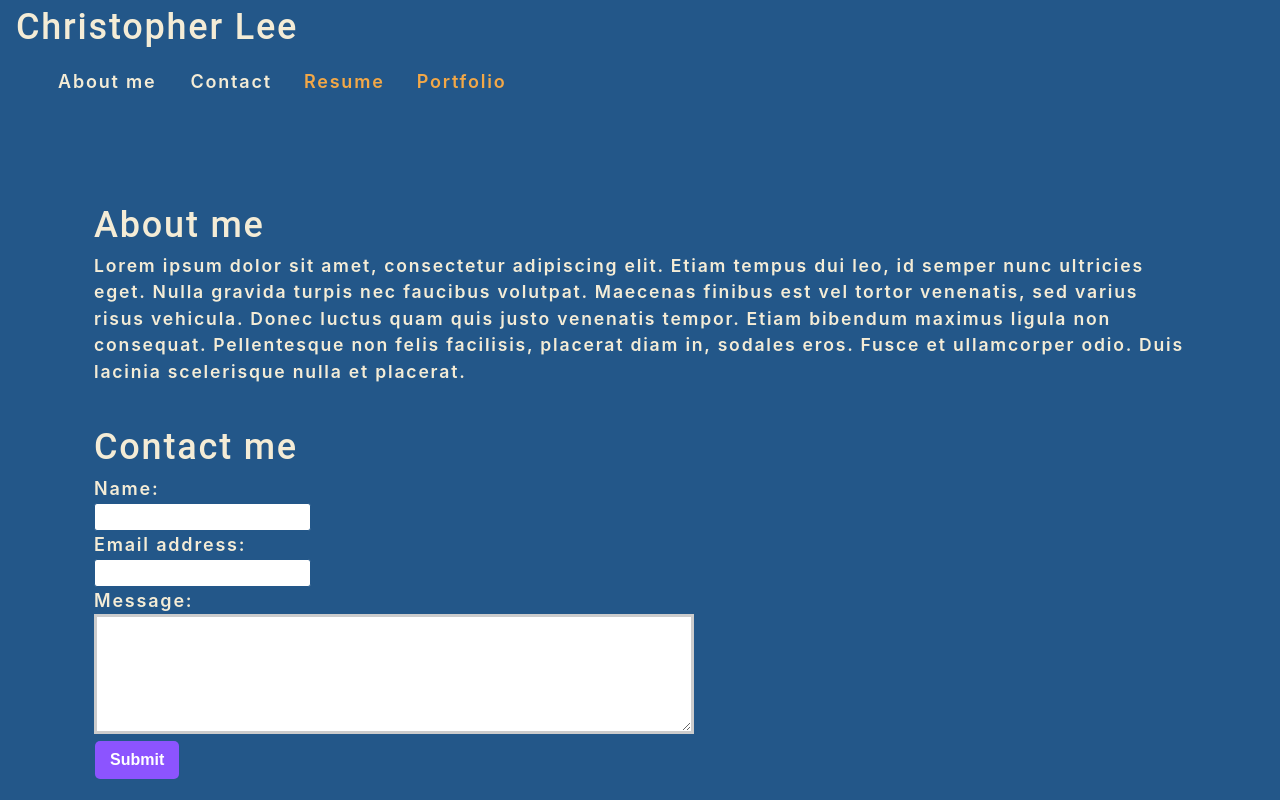
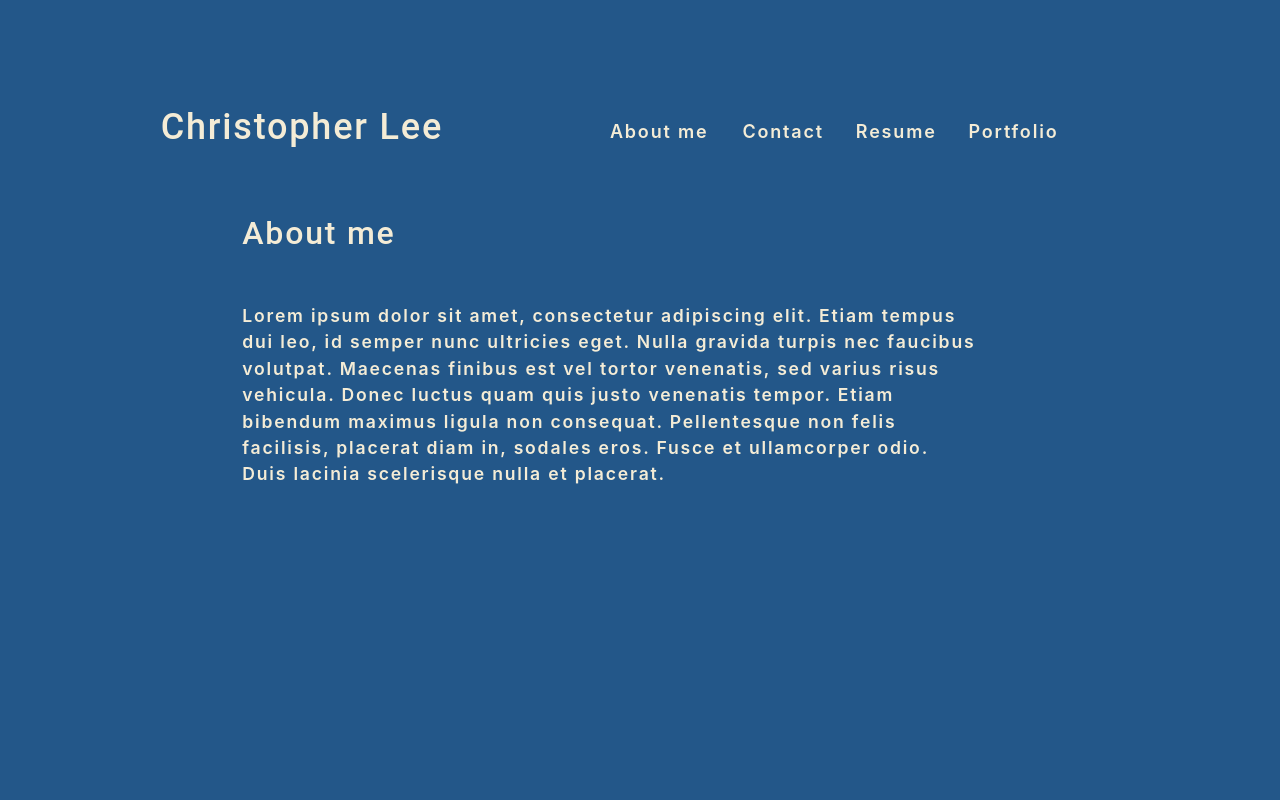
Before and after one commit to chrislee-webdev/ChrisLee-Portfolio, a React (Create React App) app: page / in a window 1280 px wide. Shown: the top 800 px of the page. Built offline with nearby package versions, Linux system fonts and the light colour scheme.

Commit message:
worked on styling, footer disappereared?

```diff
--- a/src/App.js
+++ b/src/App.js
@@ -1,58 +1,9 @@
-// APP.JS
+// // APP.JS
 
-import React, { useState } from 'react';
-import About from './components/About';
-import Nav from './components/Nav';
-import ContactForm from './components/Contact';
-import Portfolio from './components/Portfolio';
-import Resume from './components/Resume';
-import Footer from './components/Footer';
+import React from "react";
+import PortfolioContainer from "./components/PortfolioContainer";
+// import Footer from "./components/Footer";
 
-function App() {
-
-  const [contactSelected, setContactSelected] = useState(false);
-
-  // AskBCS said I don't need to set the below useStates to false
-  // const [resumeSelected, setResumeSelected] = useState(false);
-  // const [portfolioSelected, setPortfolioSelected] = useState(false);
-
-   return (
-    <div>
-      <Nav
-        contactSelected={contactSelected}
-        setContactSelected={setContactSelected}
-        // resumeSelected={resumeSelected}
-        // setResumeSelected={setResumeSelected}
-        // portfolioSelected={portfolioSelected}
-        // setPortfolioSelected={setPortfolioSelected}
-      >
-      </Nav>
-      <main>
-
-        <About></About>
-
-        <ContactForm></ContactForm>
-
-        <Resume></Resume>
-
-        <Portfolio></Portfolio>
-
-      </main>
-      <Footer></Footer>
-    </div>
-  );
-}
+const App = () => <PortfolioContainer />;
 
 export default App;
-
-// Moved the original code to the bottom to try and get the page to render properly
-
-// {!contactSelected ? (
-//   <About></About>
-// ) : (
-//   <>
-//   <ContactForm></ContactForm>
-//   <Resume></Resume>
-//   <Portfolio></Portfolio>
-//   </>
-// )}
--- a/src/components/About/index.js
+++ b/src/components/About/index.js
@@ -5,7 +5,7 @@ import React from "react";
 function About() {
     return (
         <section className="my-5">
-            <h1 id="about">About me</h1>
+            <h2 id="about">About me</h2>
             <p>
             Lorem ipsum dolor sit amet, consectetur adipiscing elit. Etiam tempus dui leo, id semper nunc ultricies eget. Nulla gravida turpis nec faucibus volutpat. Maecenas finibus est vel tortor venenatis, sed varius risus vehicula. Donec luctus quam quis justo venenatis tempor. Etiam bibendum maximus ligula non consequat. Pellentesque non felis facilisis, placerat diam in, sodales eros. Fusce et ullamcorper odio. Duis lacinia scelerisque nulla et placerat.
             </p>
--- a/src/components/Contact/index.js
+++ b/src/components/Contact/index.js
@@ -50,7 +50,7 @@ function ContactForm() {
 
    return (
     <section>
-    <h1>Contact me</h1>
+    <h2>Contact me</h2>
     <form id="contact-form" onSubmit={handleSubmit}>
         <div>
             <label htmlFor="name">Name:</label> <br></br>
--- a/src/components/Nav/index.js
+++ b/src/components/Nav/index.js
@@ -3,19 +3,8 @@
 import React from "react";
 // import { capitalizeFirstLetter } from "../../utils/helpers";
 
-function Nav(props) {
-    const {
-        // projectList = [],
-        // setCurrentProjects,
-        // currentProjects,
-        contactSelected,
-        setContactSelected
-    } = props;
+function Nav({ currentPage, handlePageChange}) {
 
-    // useEffect
-    // useEffect(() => {
-    //     document.title = capitalizeFirstLetter(currentProjects.name);
-    // }, [currentProjects]);
 
     return (
         <header>
@@ -23,20 +12,20 @@ function Nav(props) {
 
             <nav>
                 <ul className="flex-row">
-                    <li className={`mx-2 ${!contactSelected && 'navActive'}`}>
-                        <a href="about" onClick={() => setContactSelected(false)}>About me</a>
+                    <li className="mx-2">
+                        <a href="about" onClick={() => handlePageChange('About')}>About me</a>
                     </li>
 
-                    <li className={`mx-2 ${contactSelected && 'navActive'}`}>
-                        <span onClick={() => setContactSelected(true)}>Contact</span>
+                    <li className="mx-2">
+                        <span onClick={() => handlePageChange('Contact')}>Contact</span>
                     </li>
 
-                    <li className={`mx-2 ${!contactSelected && 'navActive'}`}>
-                        <span onClick={() => setContactSelected(true)}>Resume</span>
+                    <li className="mx-2">
+                        <span onClick={() => handlePageChange('Resume')}>Resume</span>
                     </li>
 
-                    <li className={`mx-2 ${!contactSelected && 'navActive'}`}>
-                        <span onClick={() => setContactSelected(true)}>Portfolio</span>
+                    <li className="mx-2">
+                        <span onClick={() => handlePageChange('Portfolio')}>Portfolio</span>
                     </li>
                 </ul>
             </nav>
--- a/src/components/Portfolio/index.js
+++ b/src/components/Portfolio/index.js
@@ -6,7 +6,7 @@ function Portfolio() {
 
     return (
         <section>
-            <h1>Portfolio</h1>
+            <h2>Portfolio</h2>
             <div className="flex-row">
                 <div>
                 <p>Project name</p>
--- /dev/null
+++ b/src/components/PortfolioContainer/index.js
@@ -0,0 +1,33 @@
+import React, { useState } from "react";
+import Nav from "../Nav";
+import About from "../About";
+import Contact from "../Contact"
+import Resume from "../Resume";
+import Portfolio from "../Portfolio";
+// import Footer from "../Footer";
+
+export default function PortfolioContainer() {
+    const [currentPage, setCurrentPage] = useState('About');
+
+    const renderPage = () => {
+      if (currentPage === 'About') {
+        return <About />;
+      }
+      if (currentPage === 'Contact') {
+        return <Contact />;
+      }
+      if (currentPage === 'Resume') {
+        return <Resume />;
+      }
+      return <Portfolio />;
+    };
+
+    const handlePageChange = (page) => setCurrentPage(page);
+
+    return (
+      <main>
+        <Nav currentPage={currentPage} handlePageChange={handlePageChange} />
+        {renderPage()}
+      </main>
+    );
+  }
--- a/src/components/Resume/index.js
+++ b/src/components/Resume/index.js
@@ -5,7 +5,7 @@ import React from "react";
 function Resume() {
     return(
         <section>
-            <h1>Resume</h1>
+            <h2>Resume</h2>
 
             <p>
             Lorem ipsum dolor sit amet, consectetur adipiscing elit. Pellentesque tellus purus, commodo vel dolor id, ullamcorper viverra quam. Ut non finibus lectus, ut porttitor velit. Integer sapien felis, egestas ut massa ut, imperdiet mollis ligula. Curabitur nec odio dapibus arcu finibus suscipit. Aliquam luctus mauris quam, quis gravida mi venenatis non. Proin ullamcorper feugiat lectus eu pretium. Aenean quis odio risus. Mauris vel velit blandit, bibendum lacus in, fringilla risus. Mauris rutrum lacinia fringilla. Aenean bibendum erat ultrices, accumsan lorem et, accumsan lacus.
--- a/src/index.css
+++ b/src/index.css
@@ -37,7 +37,11 @@ main {
 html,
 body {
   min-height: 100%;
+  max-width: 95%;
+  margin-left: auto;
+  margin-right: auto;
 }
+
 
 body {
   margin: 0;
@@ -73,6 +77,8 @@ h1 {
 
 h2 {
   font-size: 2rem;
+  margin-top: 50px;
+  margin-bottom: 50px;
 }
 
 h3 {
@@ -107,6 +113,12 @@ a:hover {
 }
 
 header {
+  display: flex;
+  flex-direction: row;
+  justify-content: space-between;
+  padding-left: 25px;
+  padding-right: 25px;
+  padding-top: 50px;
   background: var(--dark);
 }
 
@@ -144,7 +156,9 @@ span[role='img'] {
 }
 
 form {
-  width: 40%;
+  width: 75%;
+  margin-left:auto;
+  margin-right:auto;
 }
 
 input {
@@ -183,8 +197,6 @@ textarea {
 .container {
   width: 85%;
   max-width: 1200px;
-  margin-left: auto;
-  margin-right: auto;
 }
 
 .flex-row {
@@ -223,6 +235,9 @@ textarea {
 .my-5 {
   margin-top: var(--spacing-five);
   margin-bottom: var(--spacing-five);
+  margin-left: auto;
+  margin-right: auto;
+  width: 75%;
 }
 
 .px-1 {
@@ -308,6 +323,12 @@ a {
   color: var(--secondary);
 }
 
+section {
+  max-width: 75%;
+  margin-left:auto;
+  margin-right:auto;
+}
+
 footer {
   display: flex;
   flex-direction: row;
```
